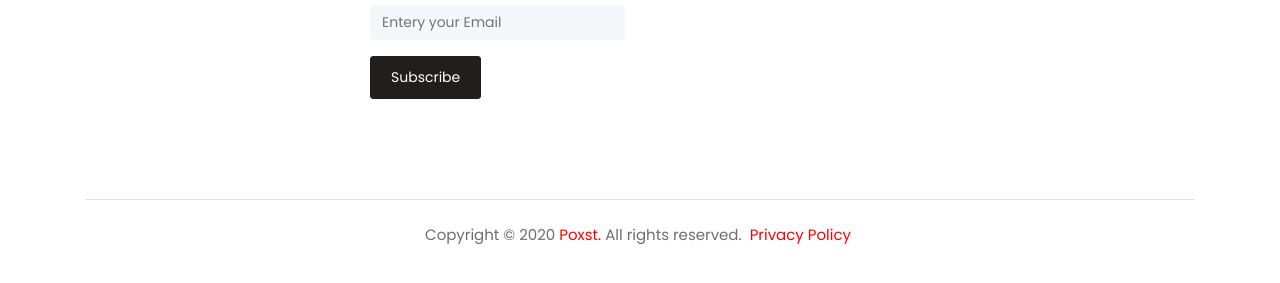
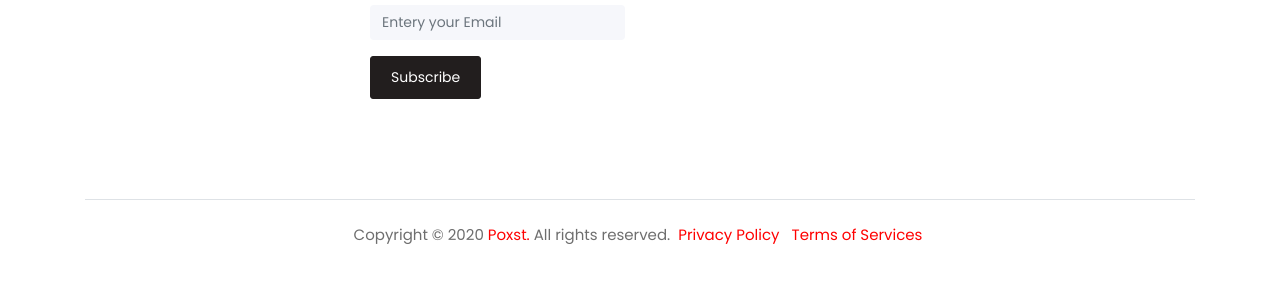
Before and after one commit to ericyangpoxst/ericyangpoxst.github.io, a website: page index.html in a window 1280 px wide. Shown: the part 2982-3265 px from the top of the page. Drawn offline with Linux system fonts and the light colour scheme.

Commit message:
Add terms

```diff
--- a/index.html
+++ b/index.html
@@ -230,7 +230,7 @@
         </div>
       </section>
       <footer class="border-top">
-        <p class="text-center text-muted pt-4">Copyright © 2020<a href="https://www.poxst.com/" class="px-1">Poxst.</a>All rights reserved.     <a href="https://www.poxst.com/privacy.html" class="px-1">Privacy Policy</a> </p>
+        <p class="text-center text-muted pt-4">Copyright © 2020<a href="https://www.poxst.com/" class="px-1">Poxst.</a>All rights reserved.     <a href="https://www.poxst.com/privacy.html" class="px-1">Privacy Policy</a>       <a href="https://www.poxst.com/terms.html" class="px-1">Terms of Services</a> </p>
       </footer>
       <!-- Modal for Contact - us Button -->
       <div class="modal fade" id="exampleModal" tabindex="-1" role="dialog" aria-labelledby="exampleModalLabel" aria-hidden="true">
```
